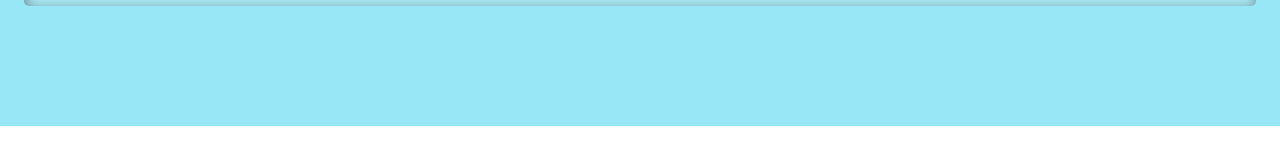
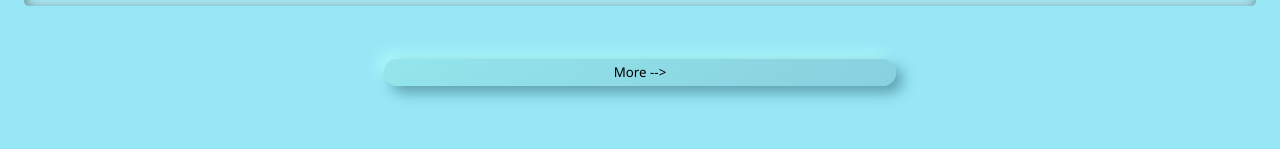
Before and after one commit to kristenmb/ozoneIQ, a React (Create React App) app: page /resources in a window 1280 px wide. Shown: the part 939-1088 px from the top of the page. Before the commit the page ends 1065 px from the top, so only its background shows below. Built offline with nearby package versions, Linux system fonts and the light colour scheme.

Commit message:
Create and style more button to go to resources view

```diff
--- a/src/Components/AqiInfo/AqiInfo.js
+++ b/src/Components/AqiInfo/AqiInfo.js
@@ -90,6 +90,7 @@ const AqiInfo = () => {
       <article className='info'>
         {aqiInfoDisplay}
       </article>
+      <button className="more-btn">More --></button>
     </section>
   )
 }
--- a/src/Components/AqiInfo/AqiInfo.scss
+++ b/src/Components/AqiInfo/AqiInfo.scss
@@ -11,7 +11,6 @@
   width: 95vw;
   margin-top: 2vh;
   border-radius: 5px;
-  margin-bottom: 15vh;
   padding: 1vh;
 }
 
@@ -46,3 +45,17 @@
 .purple {
   background-color: #966FD6;
 }
+
+.more-btn {
+  background-color: transparent;
+  margin-bottom: 15vh;
+  margin-top: 4em;
+  width: 40vw;
+  // margin: 2em;
+  border-radius: 2em;
+  height: 2em;
+  background: linear-gradient(145deg, #94e5ec, #88d0de);
+  box-shadow: 7px 7px 14px #5ea1af,
+  -7px -7px 14px #abf7f7;
+  border: none;
+}
```
